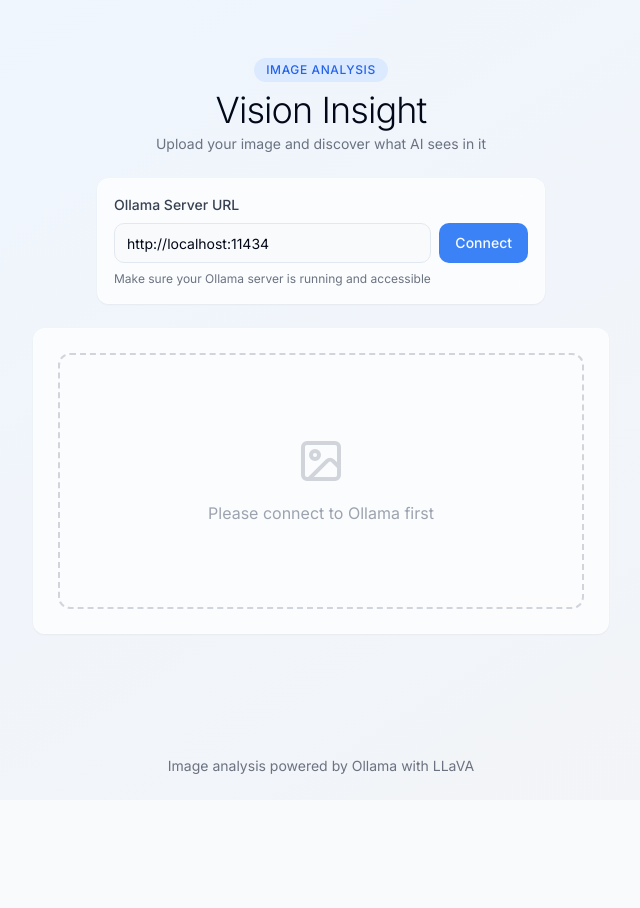
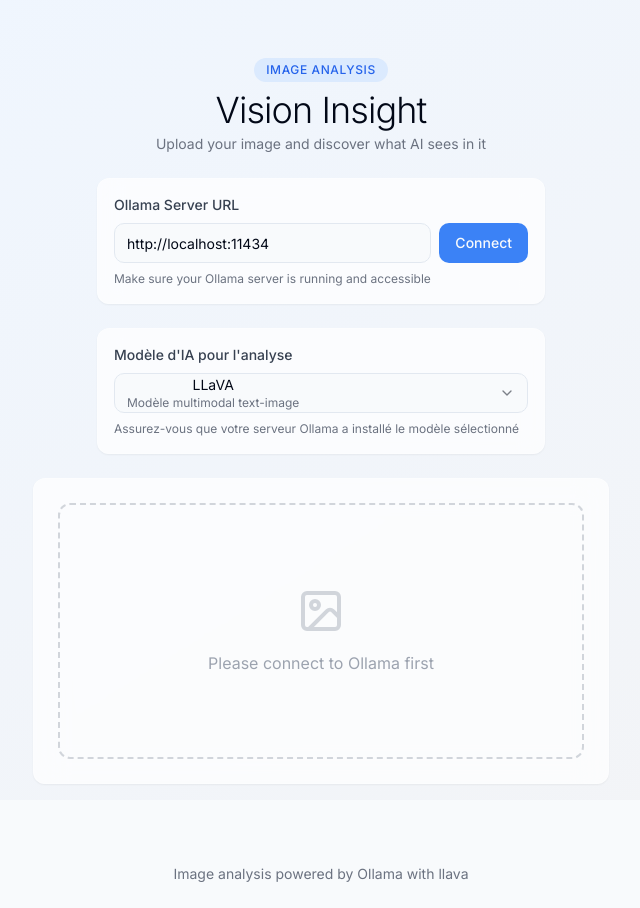
Before and after one commit to ApexBlitz/image-analyze-portal, a React (Vite) app: page / in a window 1280 px wide. Shown: the whole page, without its empty margins (319-959 px from the left). Before the commit the page ends 800 px from the top, so only its background shows below. Built offline with nearby package versions, Linux system fonts and the light colour scheme.

Commit message:
Add model selection input
Adds a text input field for specifying the AI model to use for image analysis.

```diff
--- a/src/components/ImageAnalysis.tsx
+++ b/src/components/ImageAnalysis.tsx
@@ -16,9 +16,9 @@ const ImageAnalysis: React.FC<ImageAnalysisProps> = ({ result, isAnalyzing }) =>
       <Card className="glass overflow-hidden">
         <div className="p-5">
           <div className="flex items-center justify-between mb-2">
-            <h3 className="text-lg font-medium">Analysis Results</h3>
+            <h3 className="text-lg font-medium">Résultats d'analyse</h3>
             <div className="inline-block px-2 py-1 rounded-full bg-blue-100 text-xs font-medium text-blue-700">
-              Ollama LLaVA
+              IA Ollama
             </div>
           </div>
           <Separator className="my-2" />
@@ -27,7 +27,7 @@ const ImageAnalysis: React.FC<ImageAnalysisProps> = ({ result, isAnalyzing }) =>
             {isAnalyzing ? (
               <div className="flex flex-col items-center justify-center py-8">
                 <div className="w-8 h-8 border-t-2 border-blue-500 rounded-full animate-spin mb-3"></div>
-                <p className="text-gray-500 text-sm">Analyzing image...</p>
+                <p className="text-gray-500 text-sm">Analyse de l'image en cours...</p>
               </div>
             ) : (
               <div className="prose prose-sm max-w-none">
--- /dev/null
+++ b/src/components/ModelSelector.tsx
@@ -0,0 +1,80 @@
+
+import React from "react";
+import {
+  Select,
+  SelectContent,
+  SelectItem,
+  SelectTrigger,
+  SelectValue,
+} from "@/components/ui/select";
+import { OllamaModel } from "@/types";
+
+// Liste des modèles supportés par Ollama avec capacité d'analyse d'image
+const SUPPORTED_MODELS: OllamaModel[] = [
+  {
+    id: "llava",
+    name: "LLaVA",
+    description: "Modèle multimodal text-image",
+  },
+  {
+    id: "bakllava",
+    name: "BakLLaVA",
+    description: "Modèle LLaVA entraîné sur Bakllava",
+  },
+  {
+    id: "moondream",
+    name: "Moondream",
+    description: "Petit modèle efficace pour l'analyse d'image",
+  },
+  {
+    id: "cogvlm",
+    name: "CogVLM",
+    description: "Modèle vision-langage pour compréhension d'image",
+  },
+];
+
+interface ModelSelectorProps {
+  selectedModel: string;
+  onModelChange: (modelId: string) => void;
+  isAnalyzing: boolean;
+}
+
+const ModelSelector: React.FC<ModelSelectorProps> = ({
+  selectedModel,
+  onModelChange,
+  isAnalyzing,
+}) => {
+  return (
+    <div className="w-full max-w-md mx-auto mb-6 animate-slide-up">
+      <div className="glass rounded-xl p-4 backdrop-blur-md">
+        <label htmlFor="model-selector" className="text-sm font-medium block mb-2 text-gray-700">
+          Modèle d'IA pour l'analyse
+        </label>
+        <Select
+          disabled={isAnalyzing}
+          value={selectedModel}
+          onValueChange={onModelChange}
+        >
+          <SelectTrigger className="w-full" id="model-selector">
+            <SelectValue placeholder="Sélectionner un modèle" />
+          </SelectTrigger>
+          <SelectContent>
+            {SUPPORTED_MODELS.map((model) => (
+              <SelectItem key={model.id} value={model.id}>
+                <div className="flex flex-col">
+                  <span>{model.name}</span>
+                  <span className="text-xs text-gray-500">{model.description}</span>
+                </div>
+              </SelectItem>
+            ))}
+          </SelectContent>
+        </Select>
+        <p className="text-xs text-gray-500 mt-2">
+          Assurez-vous que votre serveur Ollama a installé le modèle sélectionné
+        </p>
+      </div>
+    </div>
+  );
+};
+
+export default ModelSelector;
--- a/src/lib/api.ts
+++ b/src/lib/api.ts
@@ -4,7 +4,8 @@ import { OllamaResponse } from "@/types";
 
 export async function analyzeImage(
   imageBase64: string,
-  ollamaUrl: string
+  ollamaUrl: string,
+  modelId: string = "llava"
 ): Promise<string> {
   try {
     // First, validate the Ollama URL
@@ -23,7 +24,7 @@ export async function analyzeImage(
         "Content-Type": "application/json",
       },
       body: JSON.stringify({
-        model: "llava",
+        model: modelId,
         prompt: "Describe this image in detail. What do you see? List objects, people, context, and any interesting details.",
         stream: false,
         images: [imageBase64.split(",")[1]],
--- a/src/pages/Index.tsx
+++ b/src/pages/Index.tsx
@@ -4,6 +4,7 @@ import Header from "@/components/Header";
 import OllamaUrlInput from "@/components/OllamaUrlInput";
 import ImageUpload from "@/components/ImageUpload";
 import ImageAnalysis from "@/components/ImageAnalysis";
+import ModelSelector from "@/components/ModelSelector";
 import { analyzeImage } from "@/lib/api";
 import { toast } from "sonner";
 
@@ -12,10 +13,16 @@ const Index = () => {
   const [imageBase64, setImageBase64] = useState<string | null>(null);
   const [analysisResult, setAnalysisResult] = useState<string | null>(null);
   const [isAnalyzing, setIsAnalyzing] = useState<boolean>(false);
+  const [selectedModel, setSelectedModel] = useState<string>("llava");
 
   const handleOllamaUrlSubmit = (url: string) => {
     setOllamaUrl(url);
     toast.success("Ollama URL set successfully!");
+  };
+
+  const handleModelChange = (modelId: string) => {
+    setSelectedModel(modelId);
+    toast.success(`Modèle changé pour ${modelId}`);
   };
 
   const handleImageUpload = async (base64: string) => {
@@ -29,7 +36,7 @@ const Index = () => {
 
     try {
       setIsAnalyzing(true);
-      const result = await analyzeImage(base64, ollamaUrl);
+      const result = await analyzeImage(base64, ollamaUrl, selectedModel);
       setAnalysisResult(result);
       toast.success("Image analysis complete!");
     } catch (error) {
@@ -52,6 +59,12 @@ const Index = () => {
           isAnalyzing={isAnalyzing}
         />
 
+        <ModelSelector
+          selectedModel={selectedModel}
+          onModelChange={handleModelChange}
+          isAnalyzing={isAnalyzing}
+        />
+
         <ImageUpload
           onImageUpload={handleImageUpload}
           isAnalyzing={isAnalyzing}
@@ -65,7 +78,7 @@ const Index = () => {
       </div>
 
       <footer className="w-full mt-auto py-6 text-center text-gray-500 text-sm">
-        <p>Image analysis powered by Ollama with LLaVA</p>
+        <p>Image analysis powered by Ollama with {selectedModel}</p>
       </footer>
     </main>
   );
--- a/src/types/index.ts
+++ b/src/types/index.ts
@@ -12,3 +12,9 @@ export interface OllamaResponse {
   response: string;
   done: boolean;
 }
+
+export interface OllamaModel {
+  id: string;
+  name: string;
+  description: string;
+}
```
